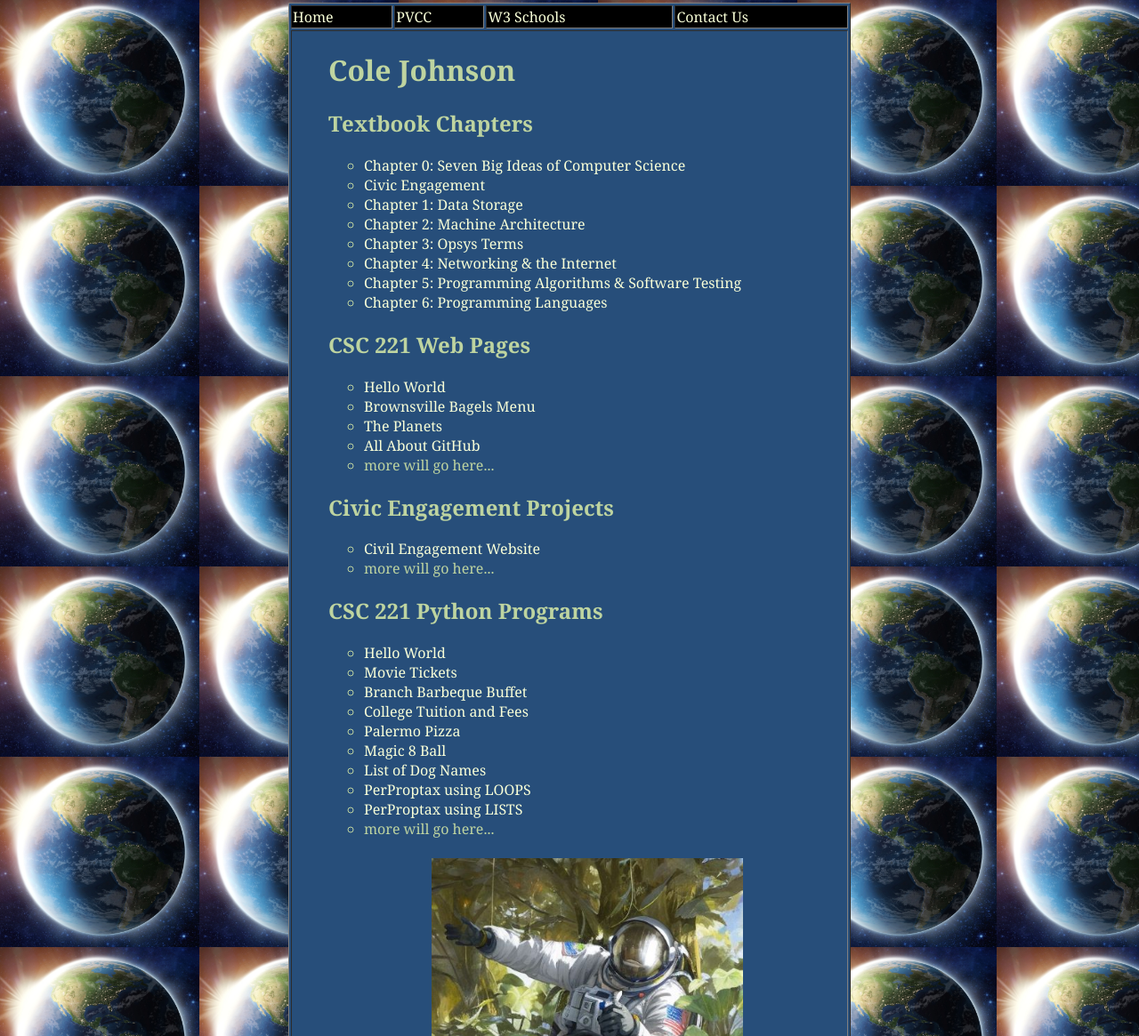
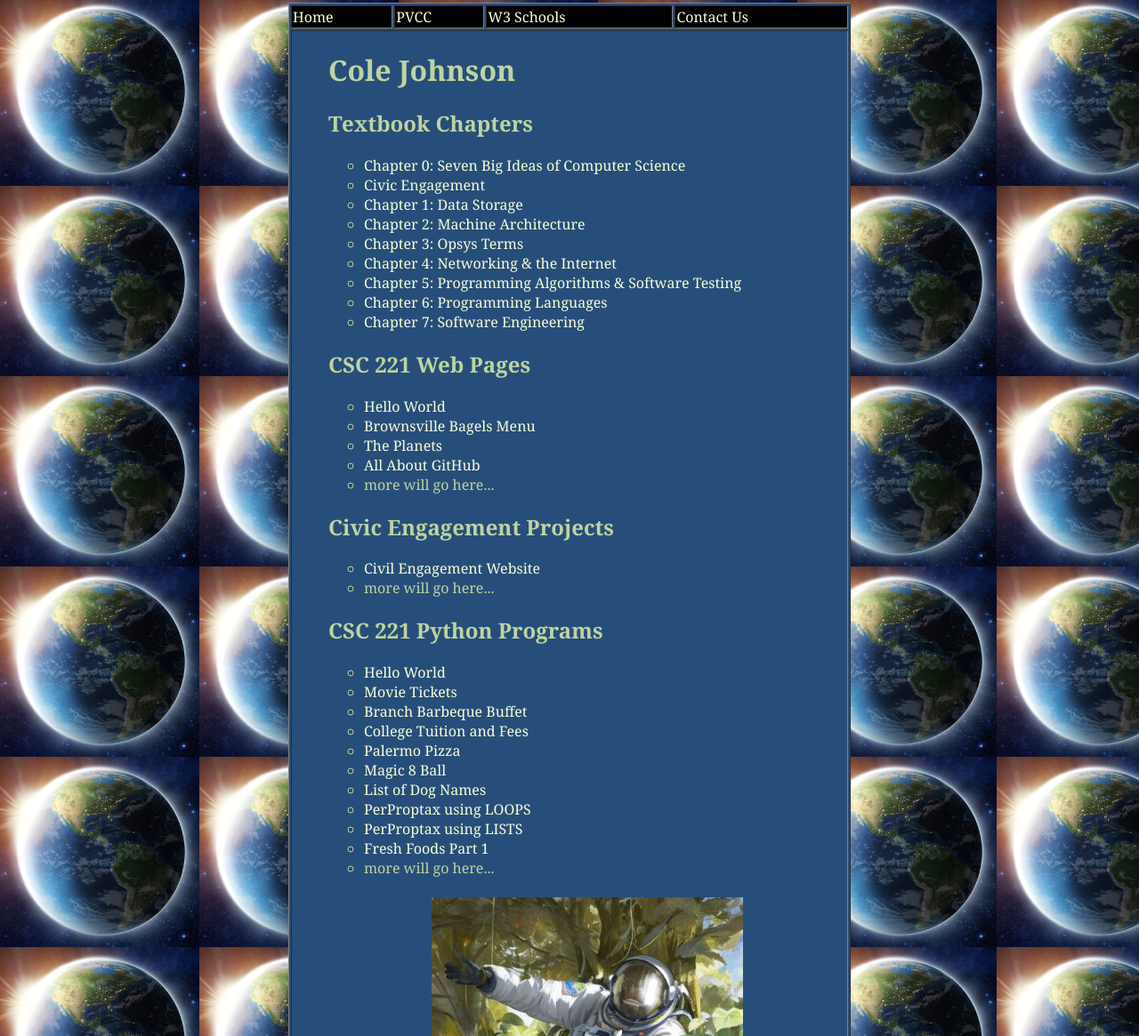
Before and after one commit to colejohnson-pvcc/colejohnson-pvcc.github.io, a plain HTML site: page index.html in a window 1280 px wide. Shown: the part 5-1170 px from the top of the page at 89% size. Drawn offline with Linux system fonts and the light colour scheme.

Commit message:
index.html

```diff
--- a/index.html
+++ b/index.html
@@ -39,6 +39,7 @@
                 <li><a href = "ch4network.html"> Chapter 4: Networking & the Internet </a></li>
                 <li><a href = "programming.html"> Chapter 5: Programming Algorithms & Software Testing </a></li>
                 <li><a href = "proglang.html"> Chapter 6: Programming Languages </a></li>
+                <li><a href = "software-eng.html"> Chapter 7: Software Engineering </a></li>
             </ul>
 
             <h2> CSC 221 Web Pages </h2>
@@ -67,6 +68,7 @@
                 <li><a href='dogs.py'> List of Dog Names </a></li>
                 <li><a href='taxloops.py'> PerProptax using LOOPS </a></li>
                 <li><a href='taxlists.py'> PerProptax using LISTS </a></li>
+                <li><a href='freshfoods.py'> Fresh Foods Part 1 </a></li>
                 <li>more will go here... </li>
 
 
```
